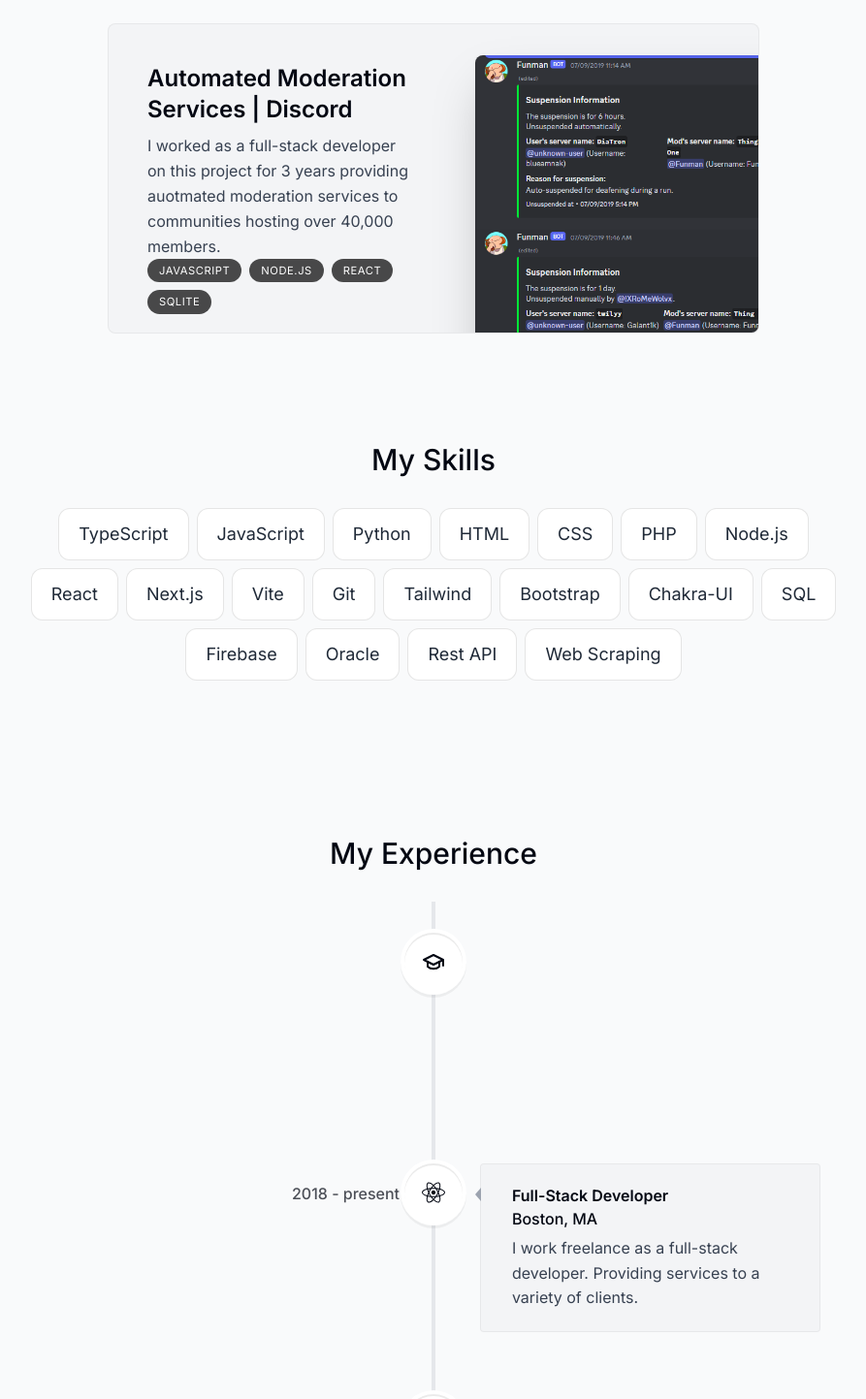
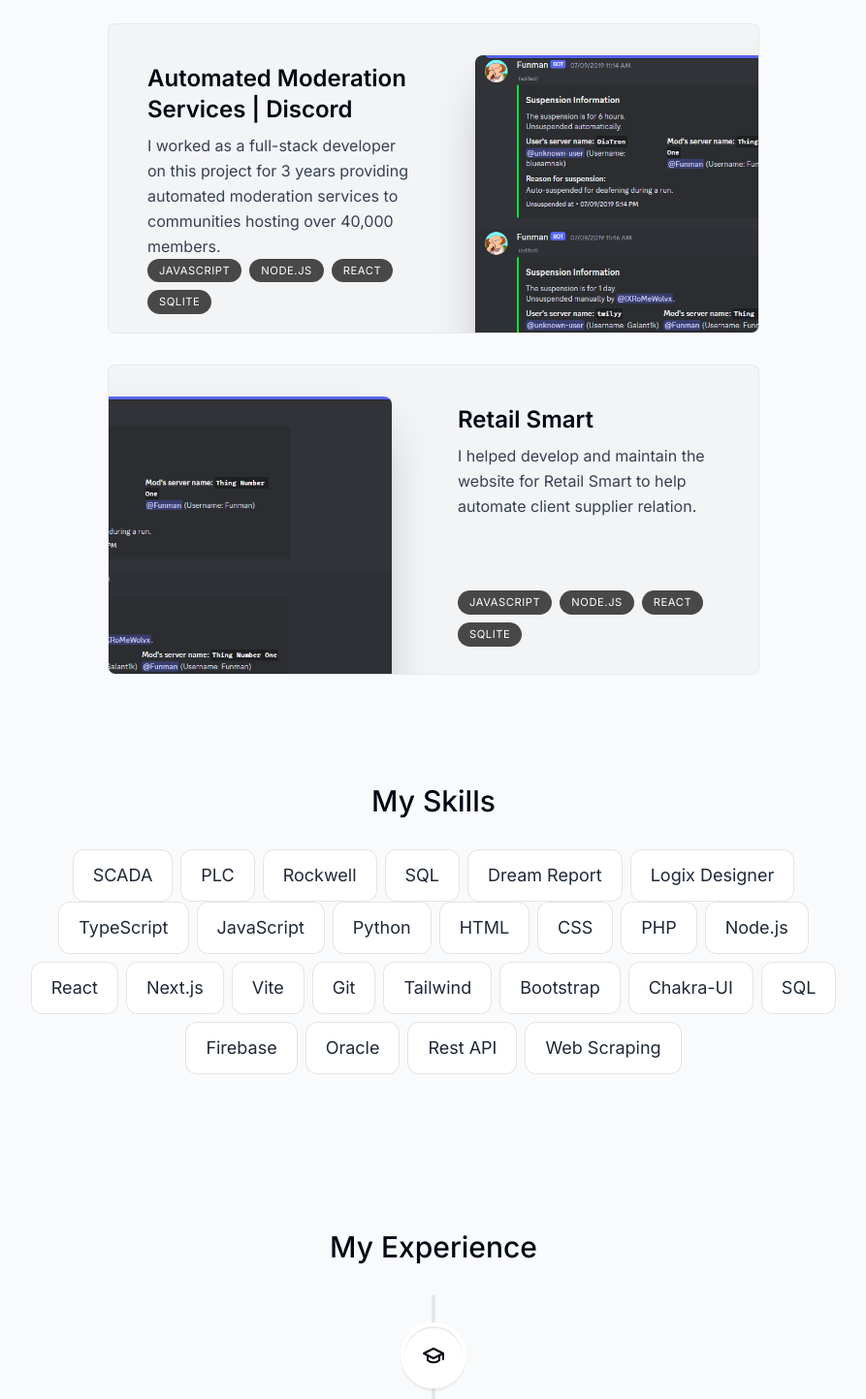
Before and after one commit to dylanjmolnar/portfolio, a Next.js app: page / in a window 1280 px wide. Shown: the part 1160-2603 px from the top of the page at 97% size, without its empty margins (193-1086 px from the left). Built offline with nearby package versions, Linux system fonts and the light colour scheme.

Commit message:
constant improvements

```diff
--- a/components/intro.tsx
+++ b/components/intro.tsx
@@ -62,7 +62,7 @@
         initial={{ opacity: 0, y: 100 }}
         animate={{ opacity: 1, y: 0 }}
       >
-        Hello! I'm <span className="font-bold">Dylan.</span> I'm a{" "}
+        Hey! I'm <span className="font-bold">Dylan.</span> I'm a{" "}
         <span className="font-bold">Full-Stack Developer</span> with{" "}
         <span className="font-bold">8 years</span> of experience.
       </motion.h1>
--- a/components/skills.tsx
+++ b/components/skills.tsx
@@ -2,7 +2,7 @@
 
 import React from "react";
 import SectionHeading from "./section-heading";
-import { skillsData } from "@/lib/data";
+import { skillsData, skillsData1 } from "@/lib/data";
 import { useSectionInView } from "@/lib/hooks";
 import { motion } from "framer-motion";
 
@@ -47,6 +47,23 @@
           </motion.li>
         ))}
       </ul>
+      <ul className="flex flex-wrap justify-center gap-2 text-lg text-gray-800">
+        {skillsData1.map((skill, index) => (
+          <motion.li
+            className="bg-white borderBlack rounded-xl px-5 py-3 dark:bg-white/10 dark:text-white/80"
+            key={index}
+            variants={fadeInAnimationVariants}
+            initial="initial"
+            whileInView="animate"
+            viewport={{
+              once: true,
+            }}
+            custom={index}
+          >
+            {skill}
+          </motion.li>
+        ))}
+      </ul>
     </section>
   );
 }
--- a/lib/data.ts
+++ b/lib/data.ts
@@ -56,27 +56,35 @@
     icon: React.createElement(CgWorkAlt),
     date: "2022 - present",
   },
-  {
-    title: "Full-Stack Developer",
-    location: "Boston, MA",
-    description:
-      "I work part-time as a software developer for Retail Smart. Developing and maintaining their website and app.",
-    icon: React.createElement(FaReact),
-    date: "2023 - present",
-  },
 ] as const;
 
 export const projectsData = [
   {
     title: "Automated Moderation Services | Discord",
     description:
-      "I worked as a full-stack developer on this project for 3 years providing auotmated moderation services to communities hosting over 40,000 members.",
+      "I worked as a full-stack developer on this project for 3 years providing automated moderation services to communities hosting over 40,000 members.",
+    tags: ["Javascript", "Node.js", "React", "SQLite"],
+    imageUrl: autoModSerImg,
+  },
+  {
+    title: "Retail Smart",
+    description:
+      "I helped develop and maintain the website for Retail Smart to help automate client supplier relation.",
     tags: ["Javascript", "Node.js", "React", "SQLite"],
     imageUrl: autoModSerImg,
   },
 ] as const;
 
 export const skillsData = [
+  "SCADA",
+  "PLC",
+  "Rockwell",
+  "SQL",
+  "Dream Report",
+  "Logix Designer"
+] as const;
+
+export const skillsData1 = [
   "TypeScript",
   "JavaScript",
   "Python",
```
